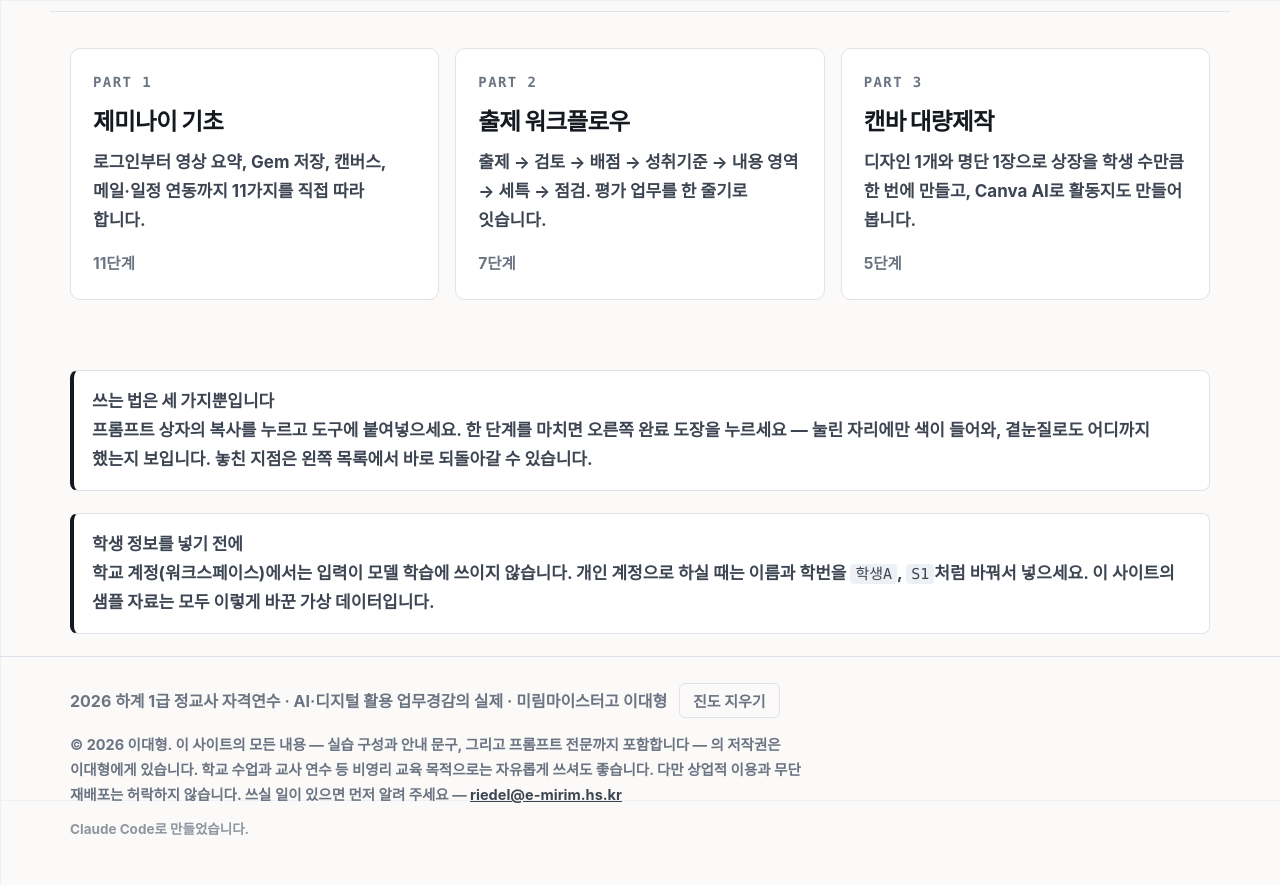
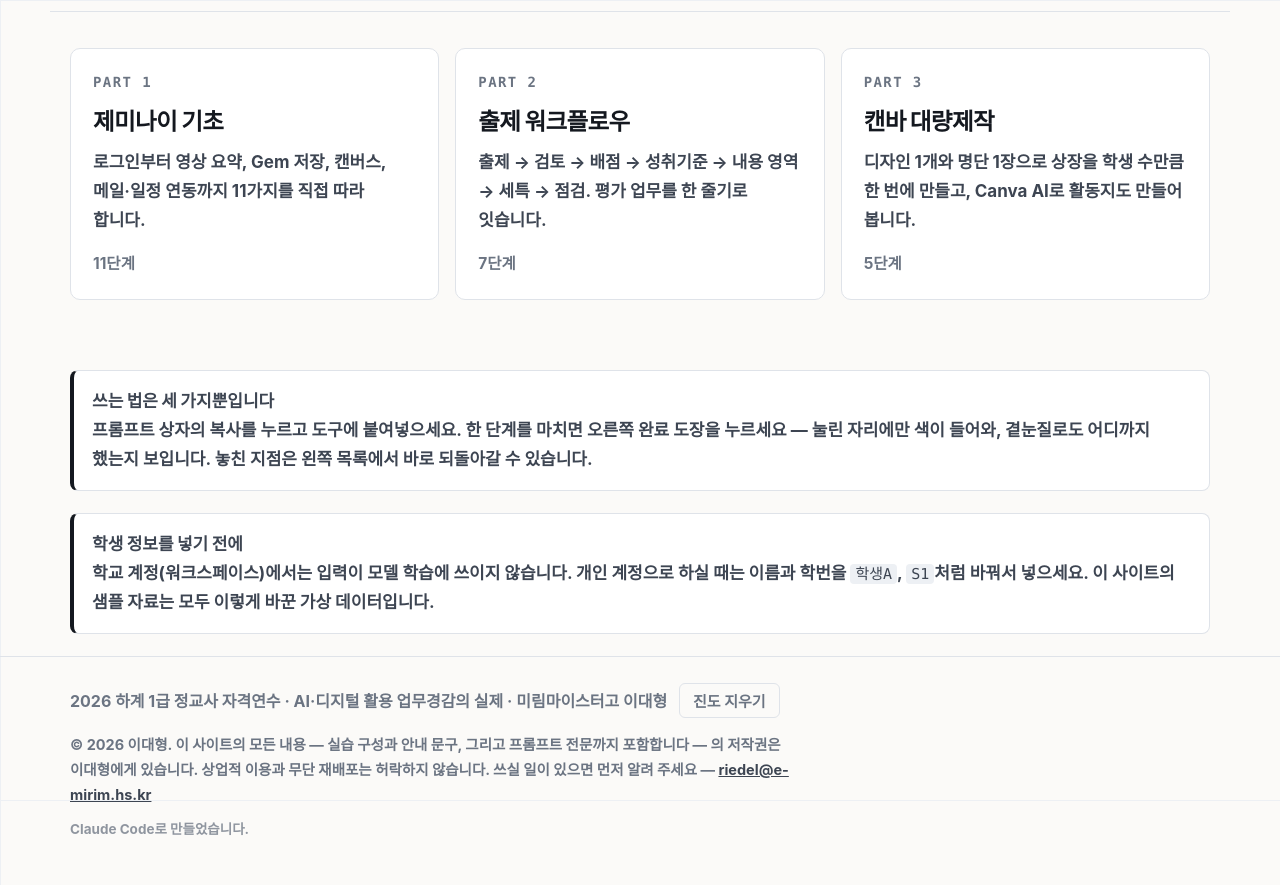
Before and after one commit to riedle03/yeonsu-practice, a plain HTML site: page index.html in a window 1280 px wide. Shown: the part 800-1685 px from the top of the page. Drawn offline with Linux system fonts and the light colour scheme; a web font is replaced by a local one.

Commit message:
저작권 고지에서 '비영리 교육 목적은 자유' 문장 삭제
앞 커밋에서 내가 해석해 넣은 문장이었다. 사용자는 "상업적으로 무단으로
쓰면 안 된다"고만 했는데, 거기서 비영리 이용 허락까지 읽어 넣었다.
저작권 범위를 임의로 넓혀 적으면 나중에 되돌리기 어렵다.

이제 고지는 '저작권은 이대형에게 있고, 상업적 이용과 무단 재배포는
허락하지 않는다'까지만 말한다. 그 밖의 이용은 문의하도록 남겨 둔다.

Co-Authored-By: Claude Opus 5 (1M context) <noreply@anthropic.com>

```diff
--- a/index.html
+++ b/index.html
@@ -106,8 +106,7 @@
 
     <p class="foot__rights">
       © 2026 이대형. 이 사이트의 모든 내용 — 실습 구성과 안내 문구, 그리고 프롬프트 전문까지
-      포함합니다 — 의 저작권은 이대형에게 있습니다. 학교 수업과 교사 연수 등 비영리 교육 목적으로는
-      자유롭게 쓰셔도 좋습니다. 다만 상업적 이용과 무단 재배포는 허락하지 않습니다.
+      포함합니다 — 의 저작권은 이대형에게 있습니다. 상업적 이용과 무단 재배포는 허락하지 않습니다.
       쓰실 일이 있으면 먼저 알려 주세요 —
       <a href="mailto:riedel@e-mirim.hs.kr">riedel@e-mirim.hs.kr</a>
     </p>
```
Also changed, not shown: part1.html (+1 -2 lines), part2.html (+1 -2 lines), part3.html (+1 -2 lines).
